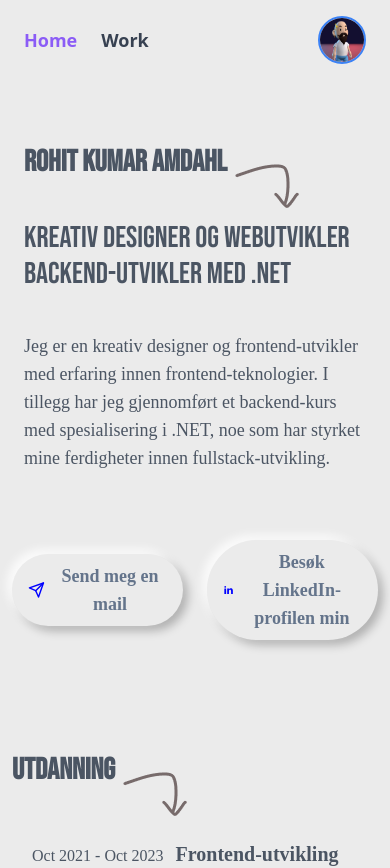
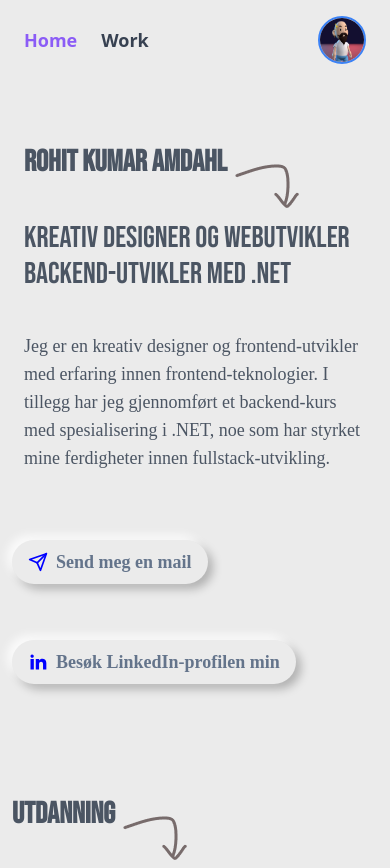
Before and after one commit to MaaRadha/work, a React (Vite) app: page / in a window 390 px wide. Shown: the top 868 px of the page. Built offline with nearby package versions, Linux system fonts and the light colour scheme; a web font is replaced by a local one.

Commit message:
added styles

```diff
--- a/src/components/home/Home.jsx
+++ b/src/components/home/Home.jsx
@@ -56,7 +56,7 @@ const Home = () => {
             </motion.p>
           </div>
         </div>
-        <div className="flex items-center justify-center">
+        <div className=" sm:block md:flex  lg:flex items-center lg:justify-center ">
           <div className=" py-7 px-3 w-full max-w-[260px] flex items-center ">
             <a
               href="mailto:rohit_designer@outlook.com"
@@ -85,7 +85,7 @@ const Home = () => {
           </div>
         </div>
       </section>
-      <section>
+      <section className="">
         <HomeSection2 />
       </section>
     </>
```
